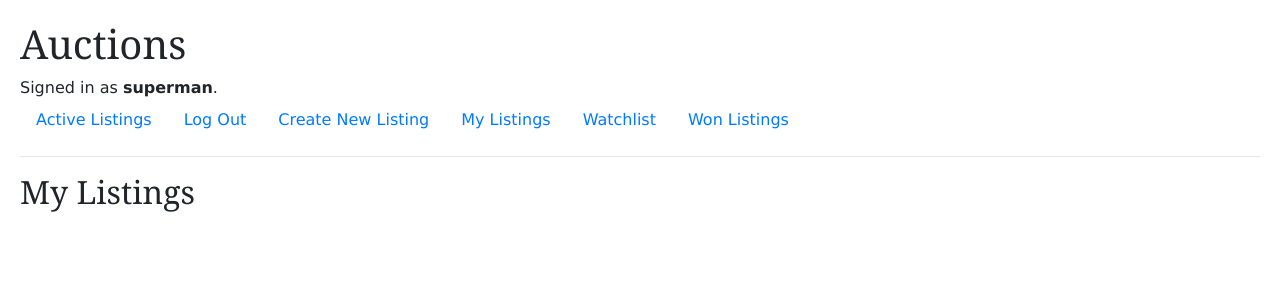
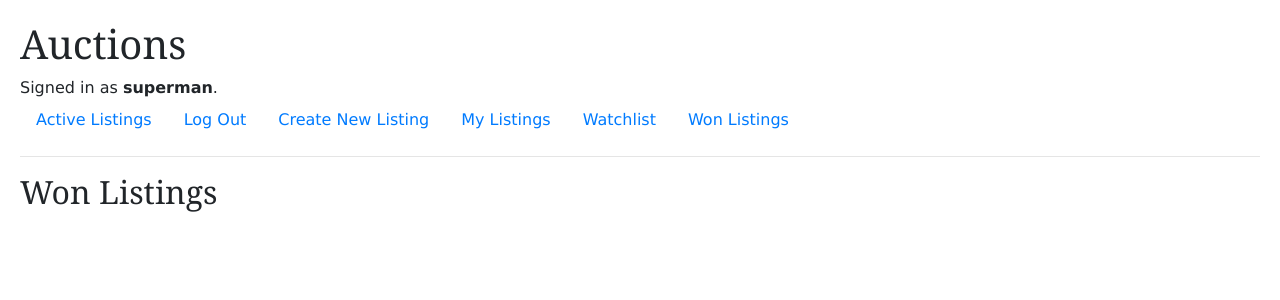
Before and after one commit to abel325/CS50W_Commerce, a Django app: page /won_listings in a window 1280 px wide. Shown: the top 300 px of the page. Run offline with Django 3.2, Linux system fonts and the light colour scheme; a user stored in the database is signed in; data comes from the database, SQL or seed files in the repository; both versions use the stored data as it was after the commit; some libraries are stand-ins or nearby versions.

Commit message:
won_listings change

```diff
--- a/auctions/templates/auctions/won_listings.html
+++ b/auctions/templates/auctions/won_listings.html
@@ -1,7 +1,7 @@
 {% extends "auctions/layout.html" %}
 
 {% block body %}
-    <h2>My Listings</h2>
+    <h2>Won Listings</h2>
 
     <ul id="won-listings">
         {% for listing in user.won_listings.all %}
```
Also changed, not shown: db.sqlite3.
